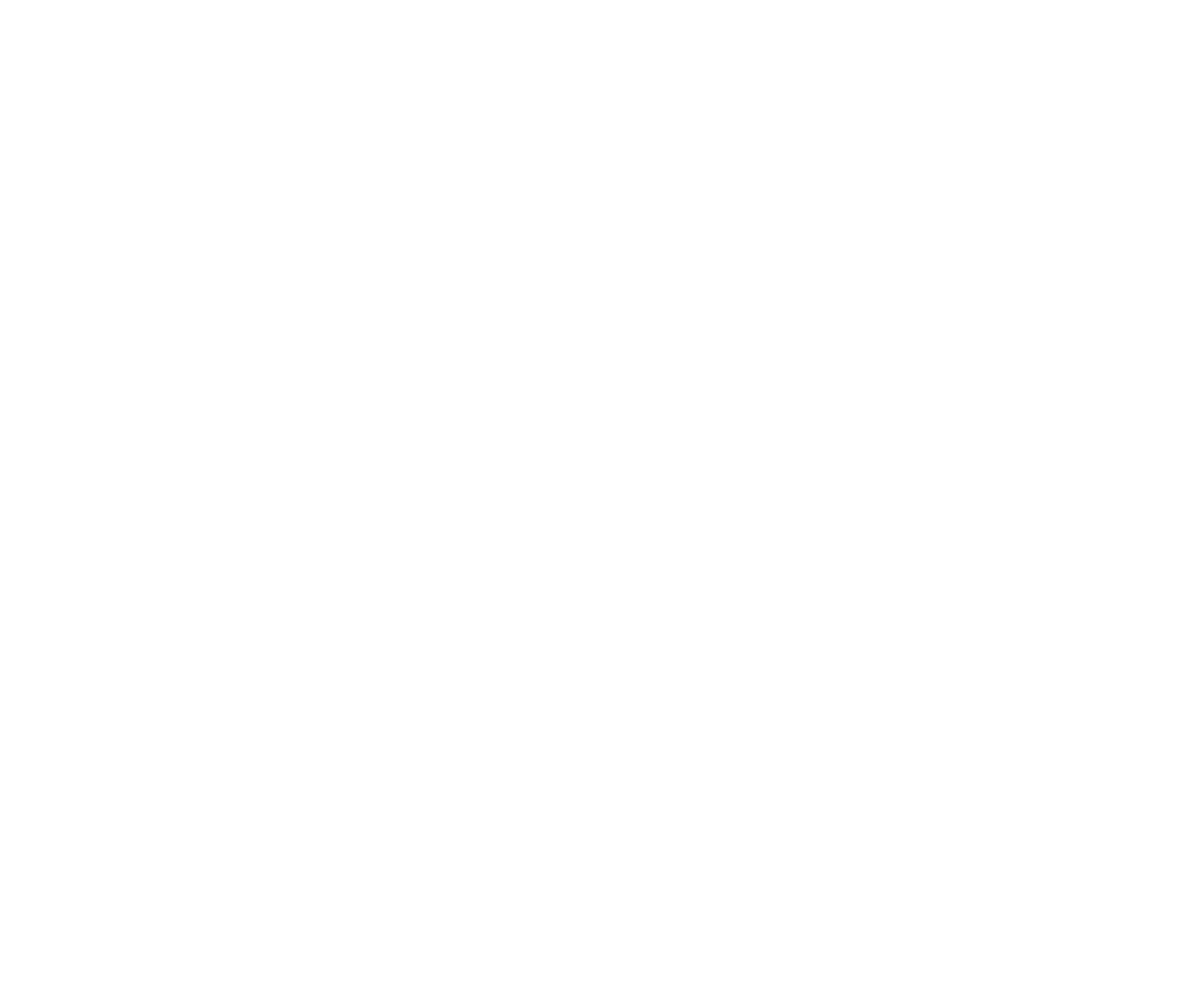
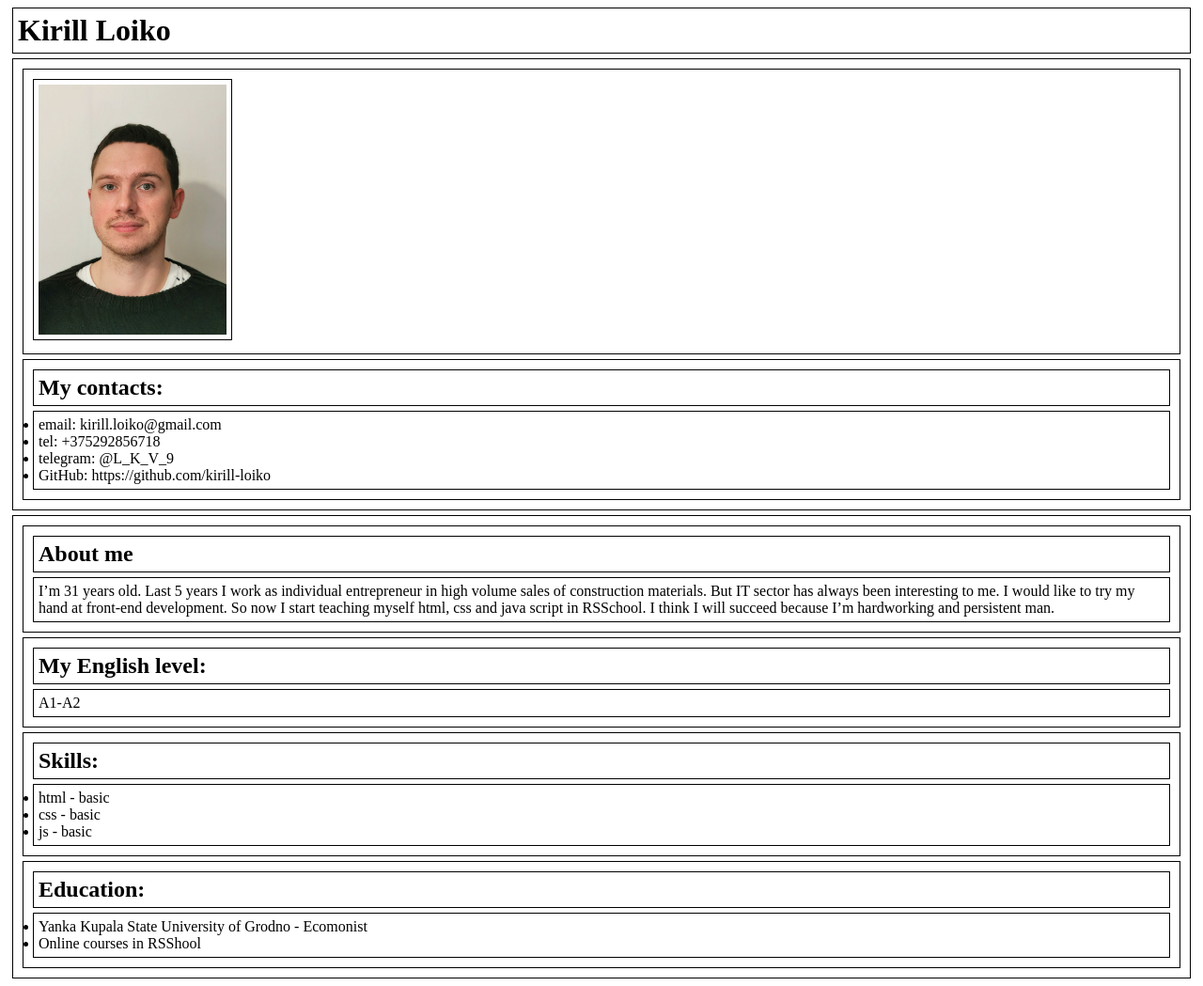
Before and after one commit to kirill-loiko/rsschool-cv, a plain HTML site: page index.html in a window 1280 px wide. Shown: the whole page at 94% size. Before the commit the page ends 800 px from the top, so only its background shows below. Drawn offline with Linux system fonts and the light colour scheme.

Commit message:
fix: update info

```diff
--- a/index.html
+++ b/index.html
@@ -4,9 +4,49 @@
     <meta charset="UTF-8">
     <meta http-equiv="X-UA-Compatible" content="IE=edge">
     <meta name="viewport" content="width=device-width, initial-scale=1.0">
-    <title>Document</title>
+    <link rel="stylesheet" href="./style.css">
+    <title>Kirill Loiko CV</title>
 </head>
 <body>
-
+    <h1>Kirill Loiko</h1>
+    <div class="left-side">
+        <div class="div-photo">
+            <img class="my-photo" src="./img.jpg" alt="My photo">
+        </div>
+        <section class="my-contacts">
+            <h2>My contacts:</h2>
+            <ul>
+                <li>email: kirill.loiko@gmail.com</li>
+                <li>tel: +375292856718</li>
+                <li>telegram: @L_K_V_9</li>
+                <li>GitHub: https://github.com/kirill-loiko</li>
+            </ul>
+        </section>
+    </div>
+        <div class="right-side">
+        <section class="about-me">
+            <h2>About me</h2>
+            <p>I’m 31 years old. Last 5 years I work as individual entrepreneur in high volume sales of construction materials. But IT sector has always been interesting to me. I would like to try my hand at front-end development. So now I start teaching myself html, css and java script in RSSchool. I think I will succeed because I’m hardworking and persistent man.</p>
+        </section>
+        <section class="english-level">
+            <h2>My English level:</h2>
+            <p>A1-A2</p>
+        </section>
+        <section class="skills">
+            <h2>Skills:</h2>
+            <ul>
+                <li>html - basic</li>
+                <li>css - basic</li>
+                <li>js - basic</li>
+            </ul>
+        </section>
+        <section class="education">
+            <h2>Education:</h2>
+            <ul>
+                <li>Yanka Kupala State University of Grodno - Ecomonist</li>
+                <li>Online courses in RSShool</li>
+            </ul>
+        </section>
+    </div>
 </body>
 </html>
--- a/style.css
+++ b/style.css
@@ -1,3 +1,14 @@
-html {
-
+.left-side {
+    border: 1px solid #000;
 }
+.right-side {
+    border: 1px solid #000;
+}
+.my-photo {
+    width: 200px;
+}
+section, div, p, h2, h1, ul, img {
+    padding: 5px;
+    border: 1px solid #000;
+    margin: 5px;
+}
```
